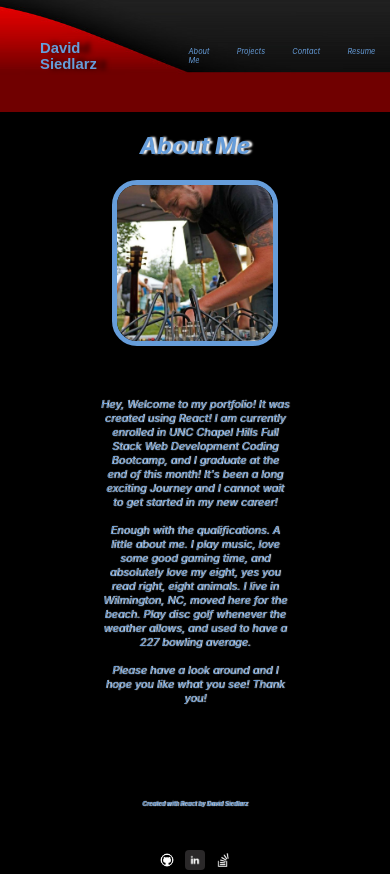
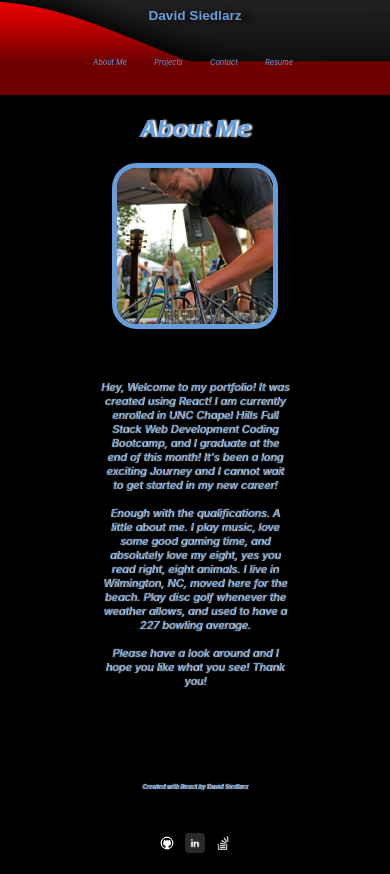
Before and after one commit to DSiedlarz90/React-Portfolio, a React (Create React App) app: page / in a window 390 px wide. Built offline with nearby package versions, Linux system fonts and the light colour scheme.

Commit message:
added some mobile responsiveness to header/nav

```diff
--- a/src/App.css
+++ b/src/App.css
@@ -24,10 +24,10 @@ header {
 }
 
 header h1 {
-  margin: 40px;
+  margin: 2vw;
   color: #669DDA;
   font-family: ravie, sans-serif;
-  font-size: 3.8vw;
+  font-size: 3.5vw;
   text-shadow: 10px 0 5px rgba(0, 0, 0, 0.75);
 }
 
@@ -49,6 +49,7 @@ header nav ul {
   display: flex;
   justify-content: space-between;
   list-style: none;
+  padding: 0;
 }
 
 header nav ul li {
@@ -260,3 +261,12 @@ header nav ul li {
   margin-left: .5vh;
   margin-right: .5vh;
 }
+
+/* Footer Styling End */
+
+@media screen and (max-width: 820px) {
+  .header {
+    flex-direction: column
+  }
+
+}
```
